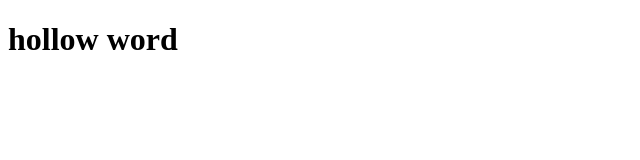
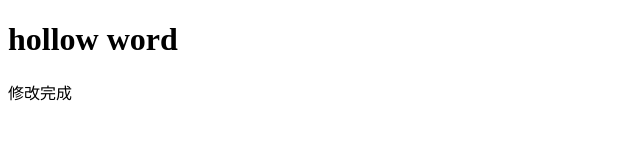
Before and after one commit to lizzieEssays/liveCourse, a plain HTML site: page index.html in a window 1280 px wide. Shown: the whole page, without its empty margins (0-640 px from the left). Drawn offline with Linux system fonts and the light colour scheme.

Commit message:
被助教修改的版本

```diff
--- a/index.html
+++ b/index.html
@@ -7,5 +7,6 @@
 </head>
 <body>
     <h1>hollow word</h1>
+    <p>修改完成</p>
 </body>
 </html>
```
